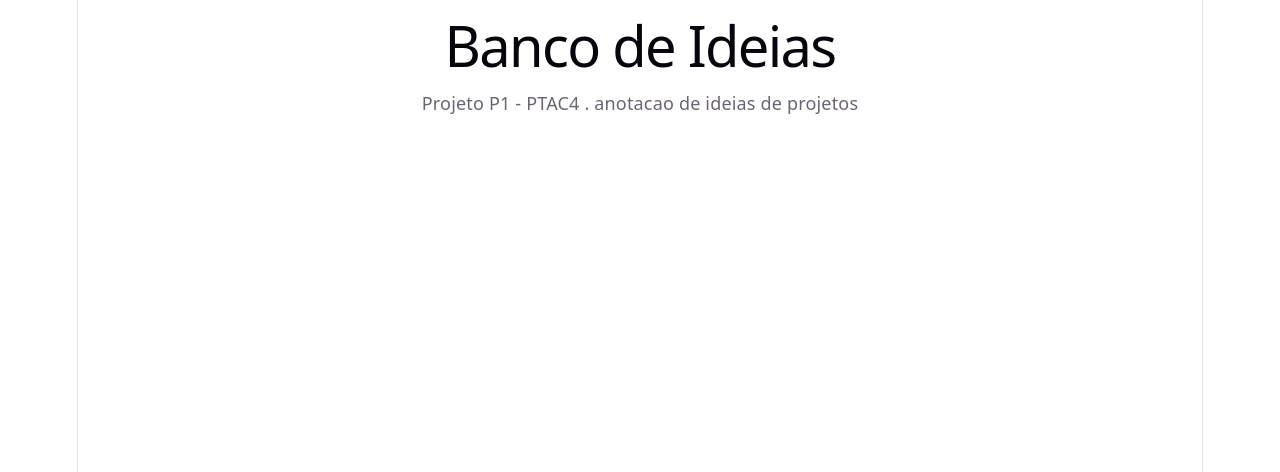
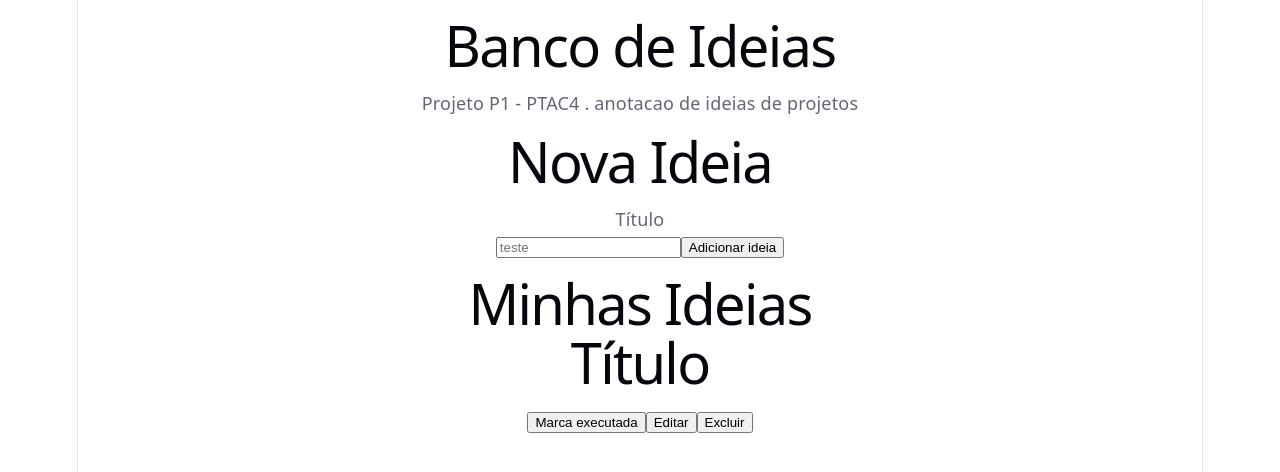
Before and after one commit to Hidemi2008/PTAC-CRUD-PROVA, a React (Vite) app: page / in a window 1280 px wide. Shown: the top 472 px of the page. Built offline with nearby package versions, Linux system fonts and the light colour scheme.

Commit message:
Adicionado elementos HTML básicos

```diff
--- a/src/App.jsx
+++ b/src/App.jsx
@@ -1,8 +1,10 @@
 import { useState, useEffect } from "react";
+import FormularioIdeia from "./components/FormularioIdeia";
+import ListarIdeias from "./components/ListaIdeias";
 
 const URL = "https://jsonplaceholder.typicode.com"
 
-export default function App(){
+export default function App() {
 
 
   return (
@@ -11,6 +13,10 @@ export default function App(){
         <h1>Banco de Ideias</h1>
         <p>Projeto P1 - PTAC4 . anotacao de ideias de projetos</p>
       </header>
+
+      <FormularioIdeia></FormularioIdeia>
+
+      <ListarIdeias></ListarIdeias>
     </body>
   )
 }
--- a/src/components/CartaoIdeia.jsx
+++ b/src/components/CartaoIdeia.jsx
@@ -6,6 +6,11 @@ export default function CartaoIdeia(){
 
 
   return (
-
+    <div>
+        <h1>Título</h1>
+        <button>Marca executada</button>
+        <button>Editar</button>
+        <button>Excluir</button>
+    </div>
   )
 }
--- a/src/components/FormularioIdeia.jsx
+++ b/src/components/FormularioIdeia.jsx
@@ -4,8 +4,14 @@ const URL = "https://jsonplaceholder.typicode.com"
 
 export default function FormularioIdeia(){
 
-
   return (
-
+    <div>
+        <form action="">
+            <h1>Nova Ideia</h1>
+            <p>Título</p>
+            <input type="text" placeholder="teste"/>
+            <button>Adicionar ideia</button>
+        </form>
+    </div>
   )
 }
--- a/src/components/ListaIdeias.jsx
+++ b/src/components/ListaIdeias.jsx
@@ -1,4 +1,5 @@
 import { useState, useEffect } from "react";
+import CartaoIdeia from "./CartaoIdeia";
 
 const URL = "https://jsonplaceholder.typicode.com"
 
@@ -6,6 +7,10 @@ export default function ListarIdeias(){
 
 
   return (
+    <section>
+        <h1>Minhas Ideias</h1>
 
+        <CartaoIdeia></CartaoIdeia>
+    </section>
   )
 }
```
